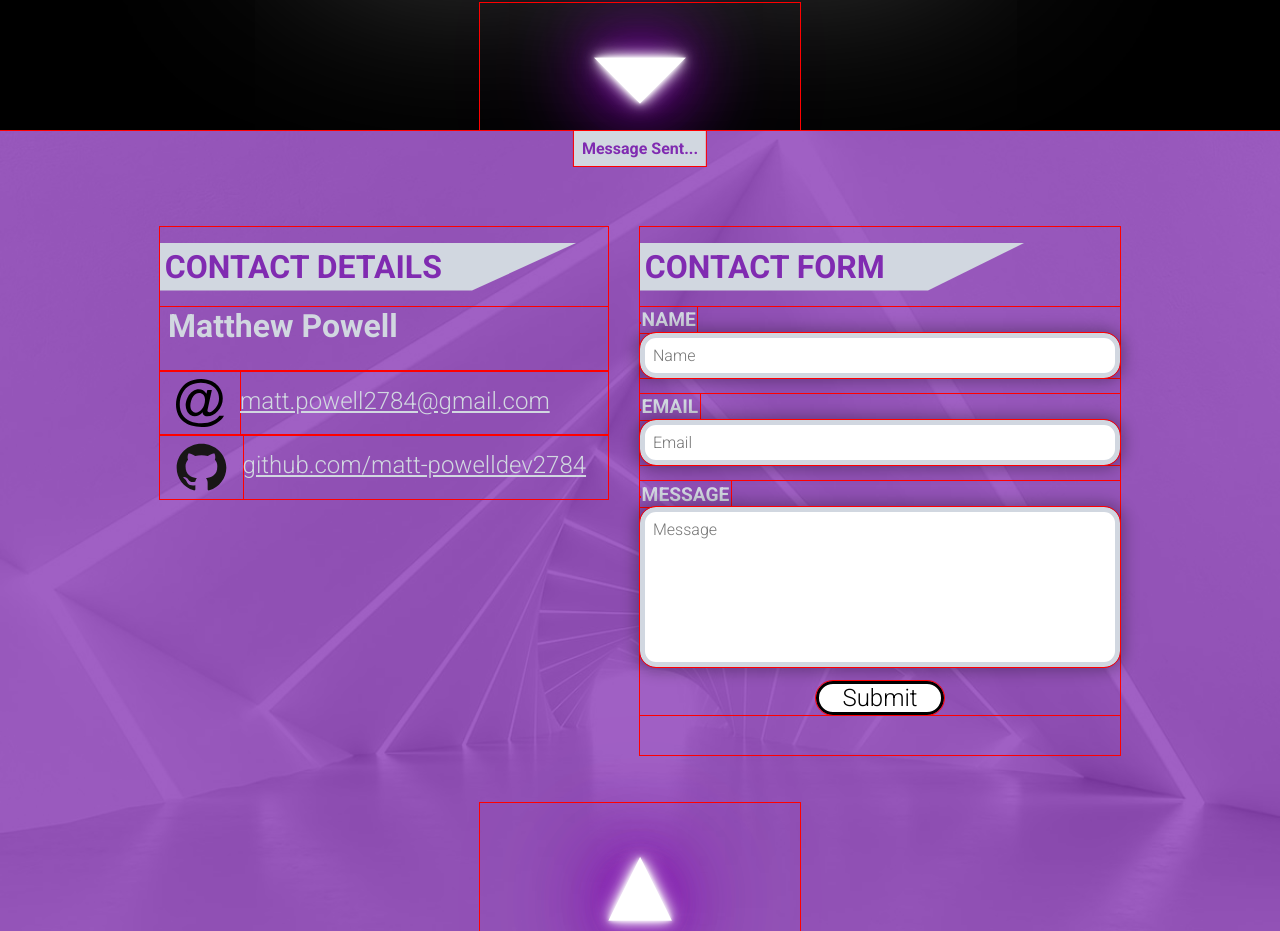
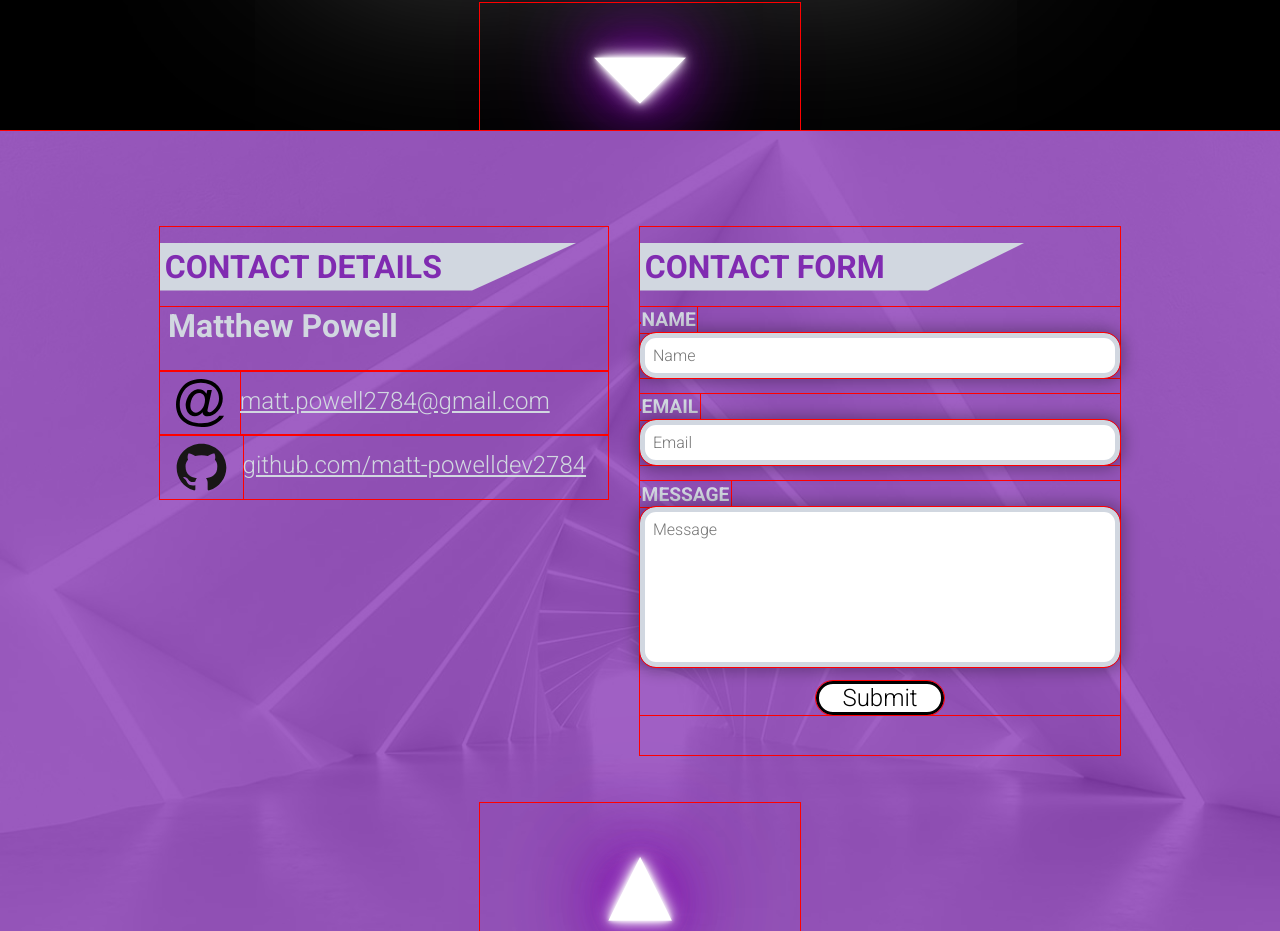
Before and after one commit to matt-powelldev2784/react_portfolio, a React (Create React App) app: page / in a window 1280 px wide. Shown: the part 2269-3200 px from the top of the page. Built offline with nearby package versions, Linux system fonts and the light colour scheme; a web font is replaced by a local one.

Commit message:
top notification added

```diff
--- a/src/components/04_Contact/04_Contact.jsx
+++ b/src/components/04_Contact/04_Contact.jsx
@@ -1,4 +1,4 @@
-import React, { forwardRef } from 'react'
+import React, { useState, forwardRef, createContext } from 'react'
 import styled from 'styled-components'
 import { useSwipeable } from 'react-swipeable'
 import { ThemeContext } from '../../app/App'
@@ -7,9 +7,13 @@ import { Background } from '../ui/Background'
 import backgroundImage from '../../img/white_room_bg.jpg'
 import { ContactDetails } from './ContactDetails'
 import { ContactForm } from './ContactForm'
-import { MessageSentNotification } from './MessageSentNotification'
+import { TopOfPageNotification } from '../Utilities/TopOfPageNotification'
+
+export const ContactContext = createContext()
 
 export const Contact = ({ scrollToComponent, triggerAnimation }, ref) => {
+    const [displayNotification, setDisplayNotification] = useState(false)
+    const [notificationText, setNotificationText] = useState('')
     const { theme, isDesktop } = React.useContext(ThemeContext)
     const { CONTACT_BG } = theme?.colors?.contact
 
@@ -19,6 +23,7 @@ export const Contact = ({ scrollToComponent, triggerAnimation }, ref) => {
     })
 
     return (
+        <ContactContext.Provider value={{ setDisplayNotification, setNotificationText }}>
             <StyledSection {...swipeHandlers}>
                 <StyledRefDiv ref={ref} />
                 <Background backgroundImage={backgroundImage} />
@@ -28,9 +33,10 @@ export const Contact = ({ scrollToComponent, triggerAnimation }, ref) => {
                         <ContactForm />
                     </StyledFlexBox>
                 </StyledOpacityConatiner>
-            <MessageSentNotification />
+                {displayNotification && <TopOfPageNotification text={notificationText} />}
                 {isDesktop && <NeonText char={'▴'} onClick={scrollToComponent} triggerAnimation={triggerAnimation} />}
             </StyledSection>
+        </ContactContext.Provider>
     )
 }
 
--- a/src/components/04_Contact/ContactForm.jsx
+++ b/src/components/04_Contact/ContactForm.jsx
@@ -2,10 +2,13 @@ import React, { useState, useRef } from 'react'
 import styled from 'styled-components'
 import emailjs from '@emailjs/browser'
 import { ThemeContext } from '../../app/App'
+import { ContactContext } from './04_Contact'
 import { FormInput } from './FormInput'
 import { FormTextArea } from './FormTextArea'
 
 export const ContactForm = () => {
+    const { setDisplayNotification, setNotificationText } = React.useContext(ContactContext)
+
     const formRef = useRef()
     const [userName, setUserName] = useState('')
     const [email, setEmail] = useState('')
@@ -29,7 +32,13 @@ export const ContactForm = () => {
                 process.env.REACT_APP_EMAILJS_KEY
             )
 
-            console.log('Message Sent...')
+            setNotificationText('Message Sent...')
+            setDisplayNotification(true)
+            setTimeout(() => {
+                setDisplayNotification(false)
+                setNotificationText('')
+            }, 3000)
+
             setUserName('')
             setEmail('')
             setMessage('')
--- a/src/components/04_Contact/MessageSentNotification.jsx
+++ b/src/components/Utilities/TopOfPageNotification.jsx
@@ -2,13 +2,13 @@ import React from 'react'
 import styled from 'styled-components'
 import { ThemeContext } from '../../app/App'
 
-export const MessageSentNotification = () => {
+export const TopOfPageNotification = ({ text }) => {
     const { theme } = React.useContext(ThemeContext)
     const { CONTACT_H1_BG, CONTACT_H1_TEXT } = theme?.colors?.contact
 
     return (
         <StyledP background={CONTACT_H1_BG} color={CONTACT_H1_TEXT}>
-            Message Sent...
+            {text}
         </StyledP>
     )
 }
```
Lines whose indentation alone changed are shown as unchanged.
